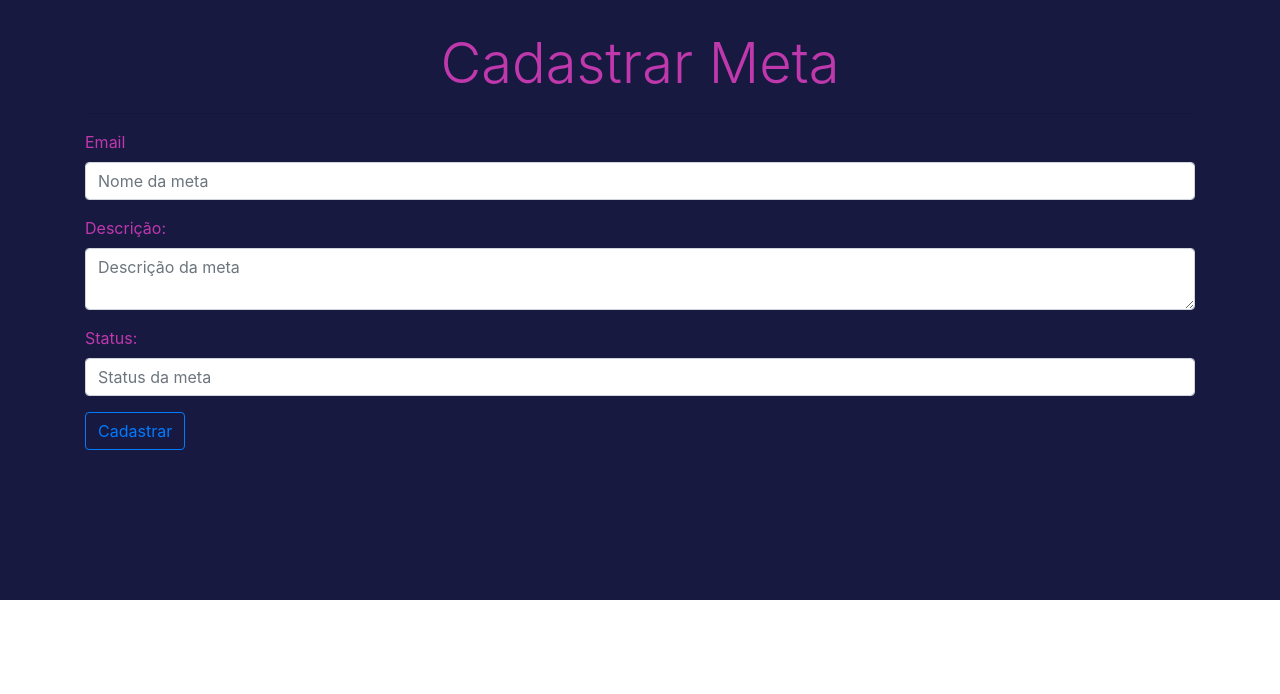
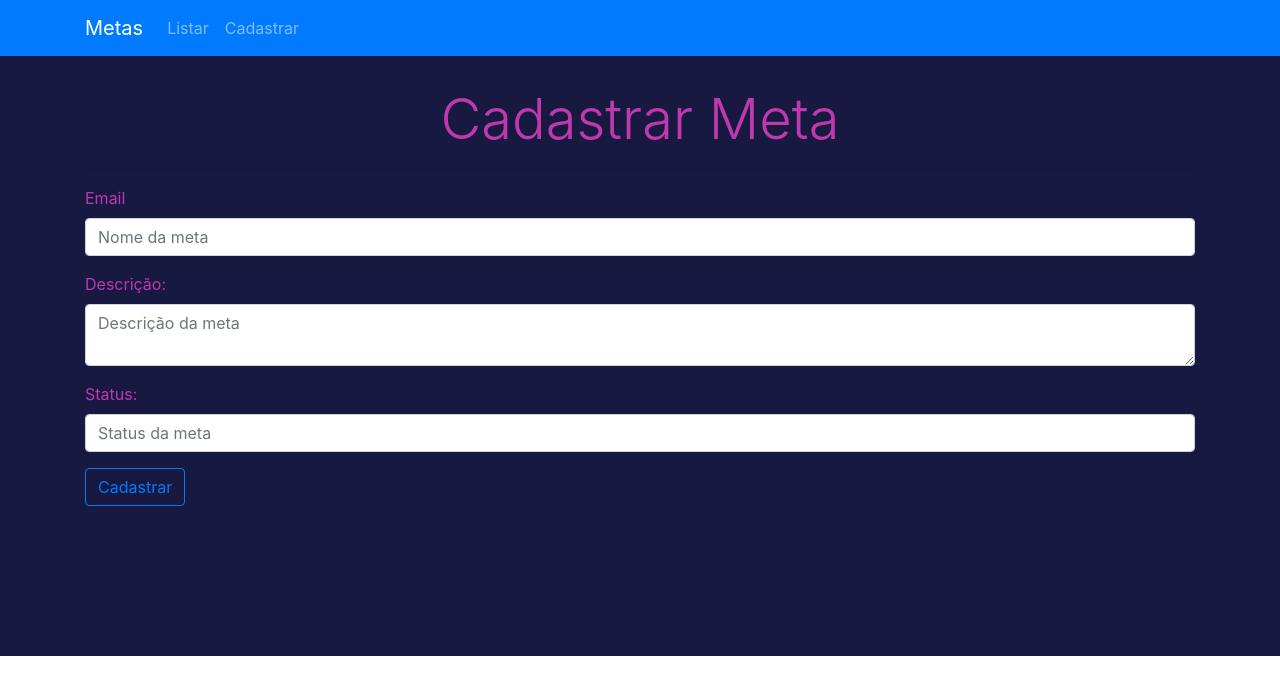
Before and after one commit to vandodev/Metas, a Next.js app in the folder web/: page /cadastrar in a window 1280 px wide. Shown: the top 694 px of the page. Built offline with nearby package versions, Linux system fonts and the light colour scheme.

Commit message:
Criando componente menu

```diff
--- /dev/null
+++ b/web/components/Menu.js
@@ -0,0 +1,40 @@
+import React, { useState } from 'react';
+import {
+  Collapse,
+  Navbar,
+  NavbarToggler,
+  NavbarBrand,
+  Nav,
+  NavItem,
+  NavLink,
+  Container
+} from 'reactstrap';
+
+const Menu = (props) => {
+    const [isOpen, setIsOpen] = useState(false);
+
+    const toggle = () => setIsOpen(!isOpen);
+
+    return (
+      <div>
+        <Navbar color="primary" dark expand="md">
+            <Container>
+                <NavbarBrand href="/">Metas</NavbarBrand>
+                <NavbarToggler onClick={toggle} />
+                <Collapse isOpen={isOpen} navbar>
+                    <Nav className="mr-auto" navbar>
+                    <NavItem>
+                        <NavLink href="/">Listar</NavLink>
+                    </NavItem>
+                    <NavItem>
+                        <NavLink href="/cadastrar">Cadastrar</NavLink>
+                    </NavItem>
+                    </Nav>
+                </Collapse>
+            </Container>
+        </Navbar>
+      </div>
+    );
+  }
+
+  export default Menu;
--- a/web/pages/cadastrar.js
+++ b/web/pages/cadastrar.js
@@ -1,6 +1,7 @@
 import React , {useState} from 'react';
+import {Jumbotron, Container,Button, Form, FormGroup, Label, Input, Alert} from 'reactstrap';
 
-import {Jumbotron, Container,Button, Form, FormGroup, Label, Input, Alert} from 'reactstrap';
+import Menu from '../components/Menu';
 
 function Cadastrar(){
 
@@ -57,6 +58,9 @@ function Cadastrar(){
 
     return (
         <>
+
+            <Menu />
+
             <Jumbotron fluid className="form">
 
                 <style>
--- a/web/pages/index.js
+++ b/web/pages/index.js
@@ -1,8 +1,11 @@
 import React from 'react';
+import Menu from '../components/Menu';
 
 function Home({data}) {
     return (
       <>
+
+        <Menu />
 
         <h1>Minhas metas</h1> <hr />
         {data.metas.map(meta => (
```
